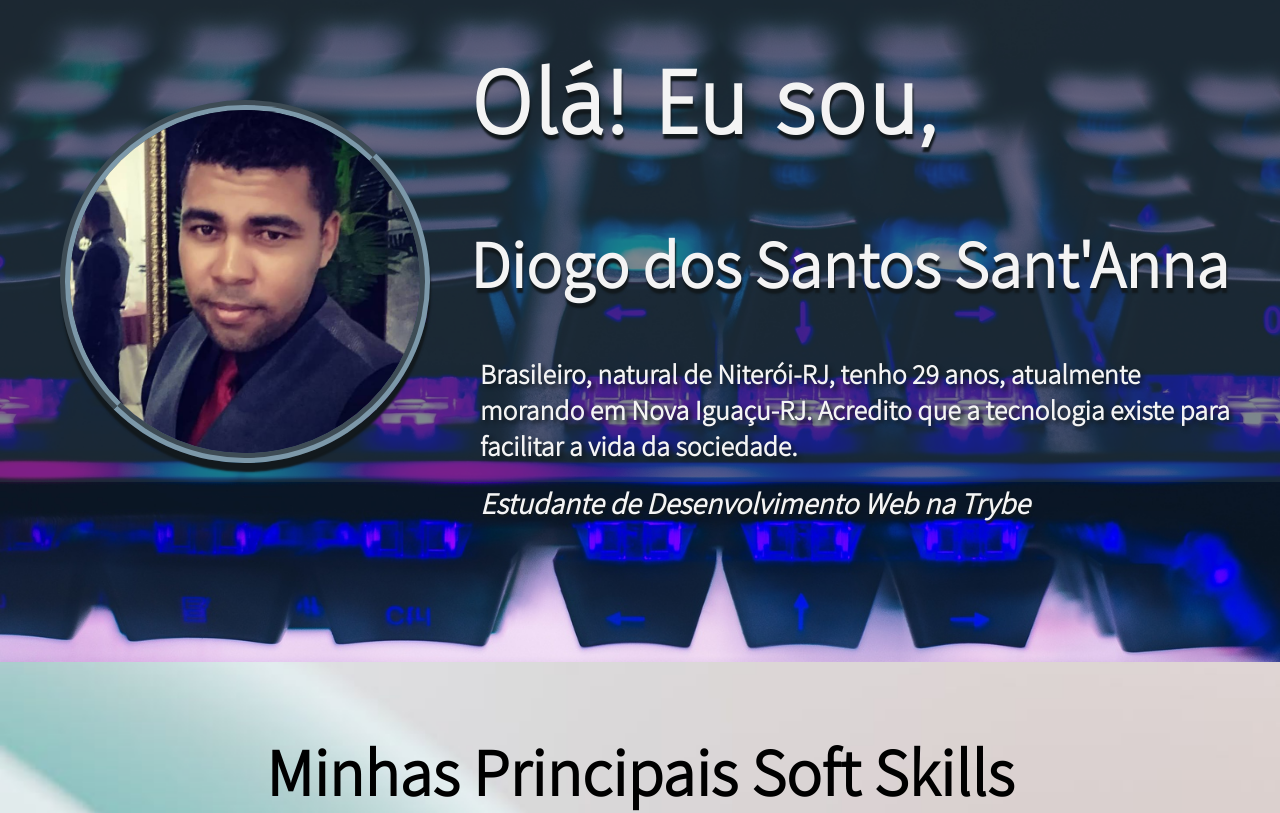
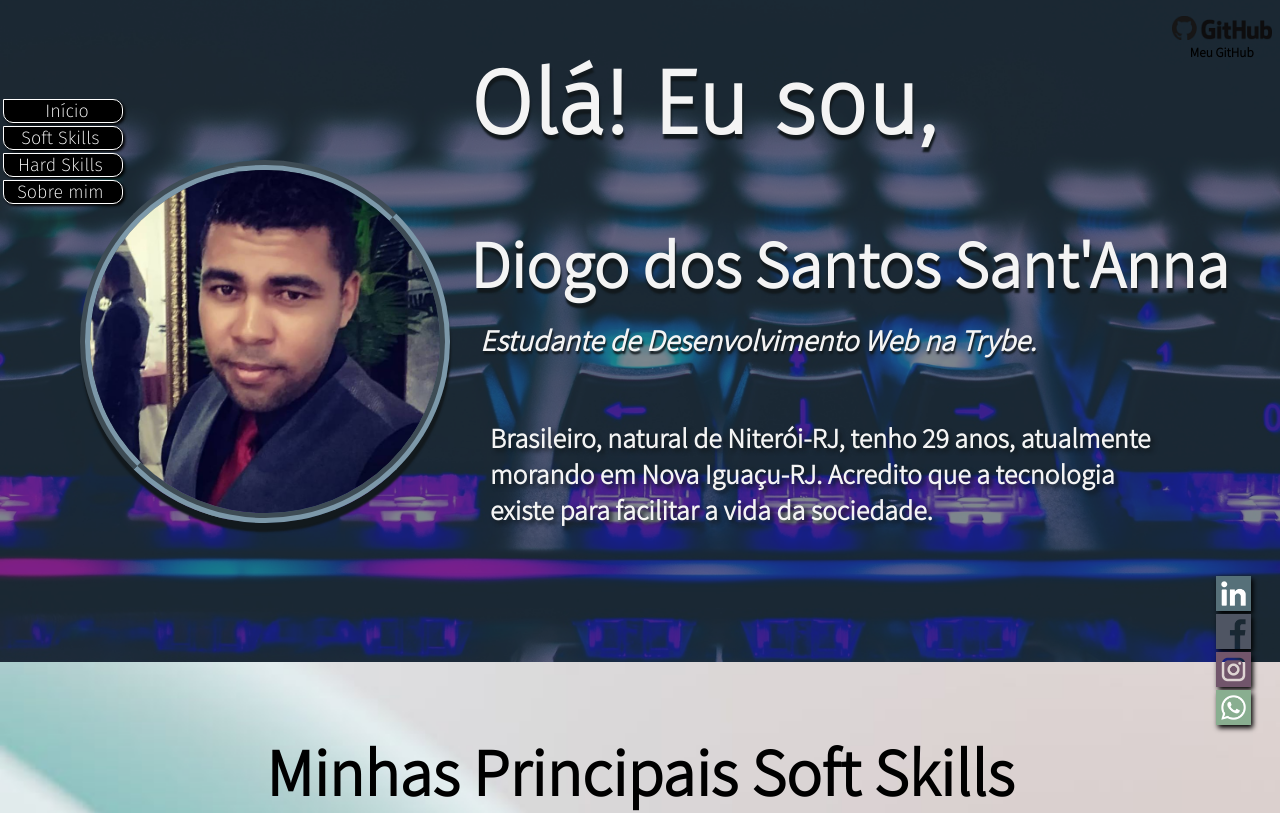
Before and after one commit to dihsantanna/dihsantanna.github.io, a plain HTML site: page index.html in a window 1280 px wide. Shown: the top 813 px of the page. Drawn offline with Linux system fonts and the light colour scheme.

Commit message:
adiciona rodape e encerra estilizaçao com CSS. Vesao 1.1 concluida

```diff
--- a/index.html
+++ b/index.html
@@ -15,8 +15,8 @@
             <div>
                 <h1>Olá! Eu sou,</h1>
                 <h2>Diogo dos Santos Sant'Anna</h2>
+                <h3><em>Estudante de Desenvolvimento Web na Trybe.</em></h3>
                 <p>Brasileiro, natural de Niterói-RJ, tenho 29 anos, atualmente morando em Nova Iguaçu-RJ. Acredito que a tecnologia existe para facilitar a vida da sociedade.</p>
-                    <h3><em>Estudante de Desenvolvimento Web na Trybe</em></h3>
             </div>
         </section>
     </header>
@@ -51,26 +51,27 @@
 
         <img id="fotoCasal" src="./.fotos/foto_isabelly_e_eu.jpg" alt="Foto de Diogo e Isabelly"></a>
 
-            <p>Olá mais uma vez! Como já havia dito me chamo Diogo e sou marido de <strong>Isabelly</strong>, ainda não sou pai, mas é um dos meus objetivos na vida. Prezo muito pela minha família, pois acredito que na maioria das vezes ela é a base da <strong>formação de caráter</strong> de uma pessoa. Gosto de tudo que é tech, além de ser apaixonado por games. Em 2021 decidi seguir um novo rumo, e com o <strong>apoio</strong> de minha esposa, deixei para trás minha carreira como militar e decidi focar na minha <strong>realização profissional</strong>. Desde então estou me <strong>redescobrindo</strong>, além de <strong>reencontrar</strong> uma antiga paixão por <strong>desenvolvimento de softwares</strong>. </p>
+        <p>Olá mais uma vez! Como já havia dito me chamo Diogo e sou marido de <strong>Isabelly</strong>, ainda não sou pai, mas é um dos meus objetivos na vida. Prezo muito pela minha família pois acredito que na maioria das vezes a família é a base da <strong>formação de caráter</strong>. Gosto de tudo que é tech, além de ser apaixonado por games e animes. Em 2021 decidi seguir um novo rumo, e com o <strong>apoio</strong> de minha esposa, deixei para trás minha carreira como militar e decidi focar na minha <strong>realização profissional</strong>. Desde então estou me <strong>redescobrindo</strong>, além de <strong>reencontrar</strong> uma antiga paixão por <strong>desenvolvimento de softwares</strong>. </p>
+
+        <footer>
+            Compilado por <em>Diogo Sant'Anna</em>.
+        </footer>
     </section>
 
-    <div id="redes">
-        <h3><u>Redes Sociais</u></h3>
-
-            <div>
-                <a title="LinkedIn" href="https://www.linkedin.com/in/diogo-santanna/" target="_blank"><img width="30px" src="./.icons/linkedin.png" alt="Ícone LinkedIn"></a>
-                <a title="Facebook" href="https://www.facebook.com/diiisantanna" target="_blank"><img width="30x" src="./.icons/facebook.png" alt="Ícone Facebook"></a>
-                <a title="Instagram" href="https://www.instagram.com/diiiisantanna/" target="_blank"><img width="30x" src="./.icons/instagram.png" alt="Ícone Instagram"></a>
-                <a title="WhatsApp" href="https://api.whatsapp.com/send?phone=5521991488742" target="_blank"><img width="30x" src="./.icons/whatsapp.png" alt="Ícone WhatsApp"></a>
-            </div>
-    </div>
+        <nav>
+            <ul class="menu">
+                <li><a href="#header">⠀⠀⠀Início⠀⠀</a></li>
+                <li><a href="#soft-skills">⠀Soft Skills⠀</a></li>
+                <li><a href="#hard-skills">⠀Hard Skills⠀</a></li>
+                <li><a href="#bio">⠀Sobre mim⠀</a></li>
+            </ul>
+            <ul class="redesSociais">
+                <li class="gitHub"><a title="GitHub" href="https://github.com/dihsantanna" target="_blank"><img width="30x" src="./.icons/gitHub.png" alt="Ícone GitHub">Meu GitHub</a></li>
+                <li><a title="LinkedIn" href="https://www.linkedin.com/in/diogo-santanna/" target="_blank"><img width="30px" src="./.icons/linkedin.png" alt="Ícone LinkedIn"></a></li>
+                <li><a title="Facebook" href="https://www.facebook.com/diiisantanna" target="_blank"><img width="30x" src="./.icons/facebook.png" alt="Ícone Facebook"></a></li>
+                <li><a title="Instagram" href="https://www.instagram.com/diiiisantanna/" target="_blank"><img width="30x" src="./.icons/instagram.png" alt="Ícone Instagram"></a></li>
+                <li><a title="WhatsApp" href="https://api.whatsapp.com/send?phone=5521991488742" target="_blank"><img width="30x" src="./.icons/whatsapp.png" alt="Ícone WhatsApp"></a></li>
+            </ul>
+        </nav>
 </body>
 </html>
-
-<nav>
-    <ul>
-        <li><a class="menu" href="#soft-skills">Habilidades</a></li>
-        <li><a class="menu" href="#bio">Sobre mim</a></li>
-        <li><a class="menu" href="#redes">Redes Sociais</a></li>
-    </ul>
-</nav>
--- a/style.css
+++ b/style.css
@@ -5,6 +5,10 @@
     margin: 0px;
     padding: 0px;
 }
+
+html{
+    scroll-behavior: smooth;
+ }
 
 body {
     font-family: 'Noto Sans JP', sans-serif;
@@ -15,6 +19,7 @@ header {
     background-image: url(./.fotos/foto_teclado.jpg);
     background-position: center;
     background-size:cover;
+    background-attachment: fixed;
     padding-bottom: 180px;
 }
 
@@ -25,12 +30,13 @@ header section {
     background-color: #26363e96;
     background-position: center;
     background-size: cover;
+    padding-bottom: 180px;
 }
 
 #fotoInicio {
     position: absolute;
-    margin-top: 100px;
-    margin-left: 60px;
+    top: 160px;
+    left: 80px;
     width: 350px;
     border: 10px groove #7C98A9;
     border-radius: 50%;
@@ -56,7 +62,7 @@ header h1 {
 
 header h2 {
     margin-left: 470px;
-    margin-bottom: 40px;
+    margin-bottom: 5px;
     border-radius: 5px 5px 5px 0px;
     font-size: 60px;
     font-weight: bold;
@@ -65,27 +71,27 @@ header h2 {
     text-shadow: 1px 5px 2px #12191D;
 }
 
+header h3 {
+    margin-left: 470px;
+    margin-bottom: 30px;
+    padding: 10px;
+    border-radius: 5px;
+    border-radius: 0px 0px 5px 5px;
+    font-size: 27px;
+    font-weight: 700;
+    color: #F4F4F4;
+    text-shadow: 1px 3px 2px #12191D;
+}
+
 header p {
     margin-left: 470px;
-    padding: 10px;
+    margin-right: 69px;
+    padding: 20px;
     border-radius: 0px 0px 5px 0px;
     font-size: 25px;
     font-weight: 600;
     color: #F4F4F4;
     text-shadow: 3px 3px 4px #12191D;
-}
-
-header h3 {
-    margin-left: 470px;
-    padding: 10px;
-    border-radius: 5px;
-    border-radius: 0px 0px 5px 5px;
-    left: 470px;
-    bottom: 140px;
-    font-size: 27px;
-    font-weight: 700;
-    color: #F4F4F4;
-    text-shadow: 1px 3px 2px #12191D;
 }
 
 #soft-skills {
@@ -149,7 +155,6 @@ header h3 {
     background-size:cover;
     background-attachment: fixed;
     width: 100%;
-    padding-bottom: 150px ;
 }
 
 #fotoCasal {
@@ -182,3 +187,89 @@ header h3 {
     font-size: 22px;
     text-shadow: 1px 1px 2px #12191D;
 }
+
+footer {
+    background-color: black;
+    color: white;
+    margin-top: 125px;
+    text-align: center;
+}
+
+.menu {
+    position: fixed;
+    top: 12%;
+}
+
+.menu a {
+    text-decoration: none;
+    color: white;
+    padding-right: 5px;
+    margin: 0;
+    border-radius: 0px 10px 10px;
+}
+
+.menu li {
+    list-style: none;
+    margin: 3px;
+    background-color: black;
+    border: 1px solid white;
+    border-radius: 0px 10px 10px;
+    font-size: 18px;
+    font-family: 'Fira Sans', sans-serif;
+    text-align: center;
+    box-shadow: 2px 2px 3px black;
+
+}
+
+.menu li:hover, .menu a:hover {
+    background-color: white;
+    color: black;
+    padding-right: 10px;
+    padding-top: 5px;
+    padding-bottom: 5px;
+    font-weight: bold;
+    transition: padding 0.2s;
+}
+
+.redesSociais {
+    position: fixed;
+    top: 72%;
+    left: 95%;
+    text-align: center;
+    font-size: 12px;
+}
+
+.redesSociais li {
+    list-style: none;
+}
+
+.redesSociais img {
+    width: 35px;
+    filter: grayscale(80%);
+    box-shadow: 2px 3px 5px black;
+}
+
+.redesSociais img:hover {
+    filter:saturate(2);
+}
+
+.gitHub {
+    position: fixed;
+    top: 2%;
+    left: 90.9%;
+}
+
+.gitHub img {
+    width: 100px;
+    box-shadow: none;
+}
+
+.gitHub a {
+    text-decoration: none;
+    font-weight: bold;
+    color: black;
+}
+
+.gitHub a:hover {
+    color: white;
+}
```
Also changed, not shown: .icons/gitHub.png (added). Lines whose indentation alone changed are shown as unchanged.
